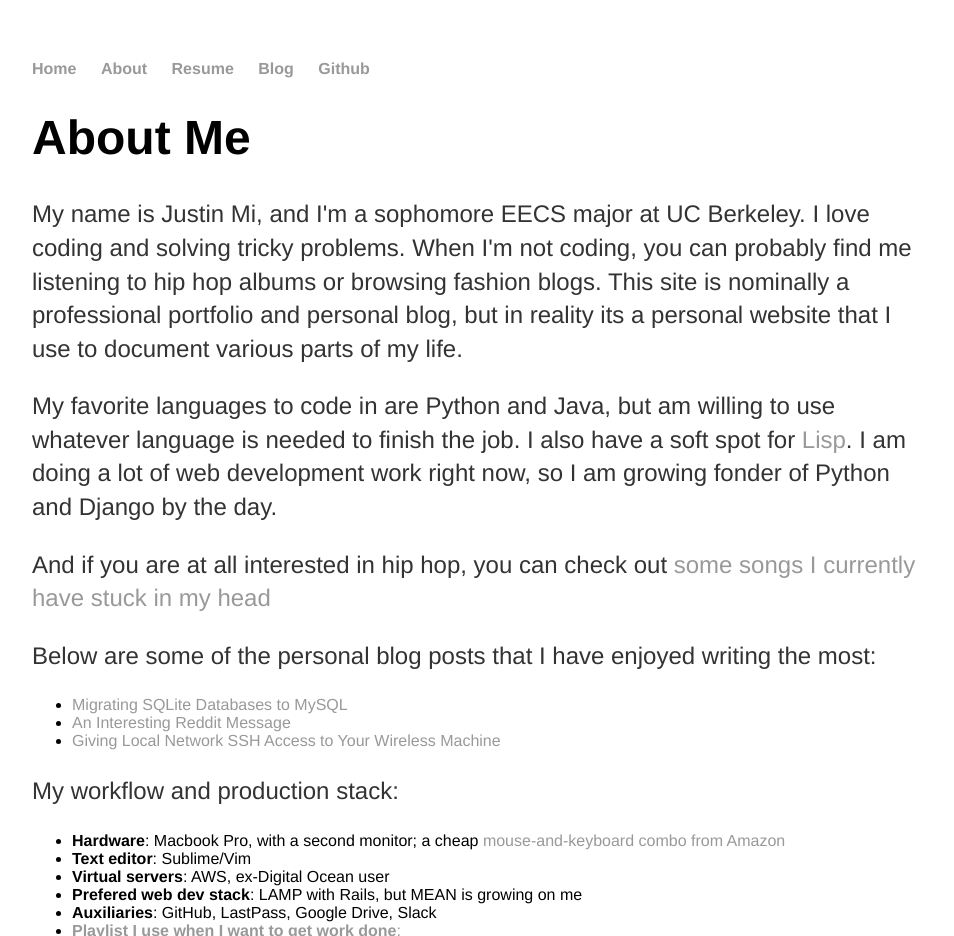
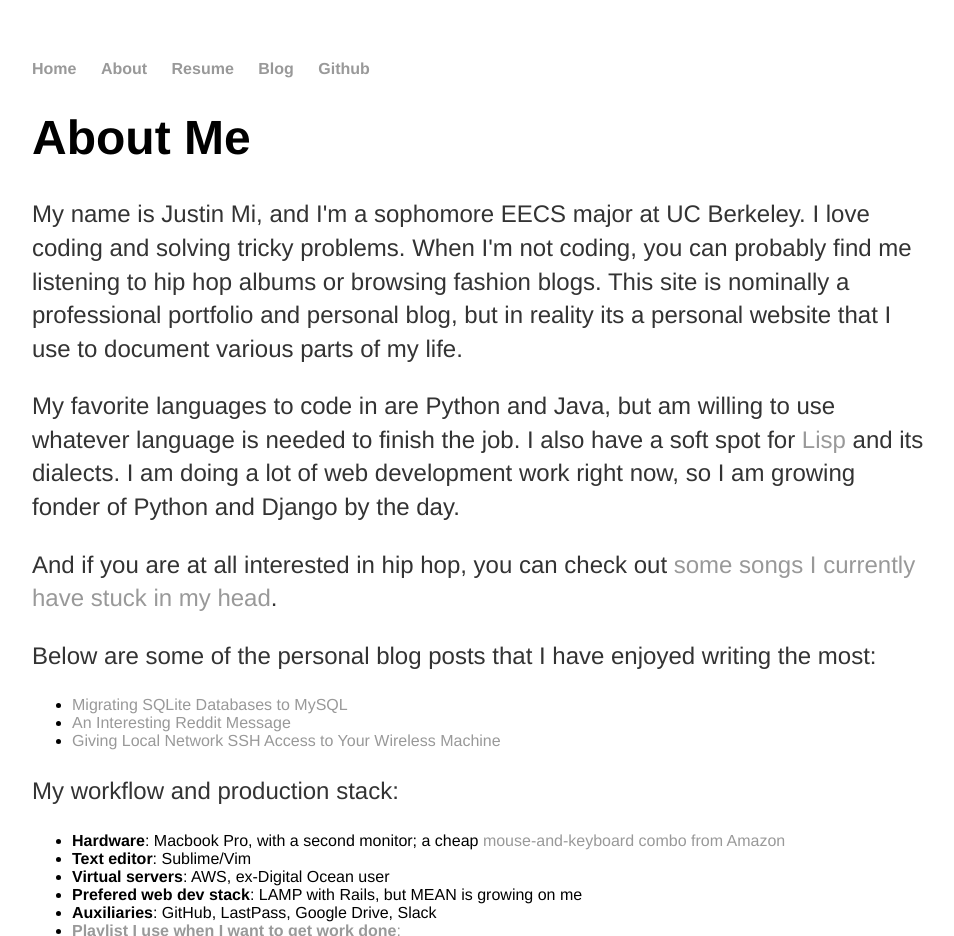
Before and after one commit to JustinMi/JustinMi.github.io, a Jekyll site: the page built from about/index.html, in a window 1280 px wide, cut to the strip 0-936 px from the top of the page. Shown: the whole strip, without its empty margins (160-1114 px from the left). Built offline with Jekyll 4.4.1, drawn with Linux system fonts in a browser that asks for light colours; nearby versions of some CDN libraries.

Commit message:
updated songs page

```diff
--- a/about/index.html
+++ b/about/index.html
@@ -10,11 +10,11 @@
     </p>
 
     <p>
-      My favorite languages to code in are Python and Java, but am willing to use whatever language is needed to finish the job. I also have a soft spot for <a href="https://xkcd.com/297/">Lisp</a>. I am doing a lot of web development work right now, so I am growing fonder of Python and Django by the day.
+      My favorite languages to code in are Python and Java, but am willing to use whatever language is needed to finish the job. I also have a soft spot for <a href="https://xkcd.com/297/">Lisp</a> and its dialects. I am doing a lot of web development work right now, so I am growing fonder of Python and Django by the day.
     </p>
 
     <p>
-      And if you are at all interested in hip hop, you can check out <a href="{{ site.baseurl }}/songs">some songs I currently have stuck in my head</a>
+      And if you are at all interested in hip hop, you can check out <a href="{{ site.baseurl }}/songs">some songs I currently have stuck in my head</a>.
     </p>
 
     <p>
--- a/index.html
+++ b/index.html
@@ -1,6 +1,6 @@
 ---
 layout: default
-title: About Justin
+title: Justin Mi's Site
 ---
 <div class="blurb">
     <h1>Hi there, I'm Justin!</h1>
```
Also changed, not shown: songs/index.html (+4 -4 lines).
